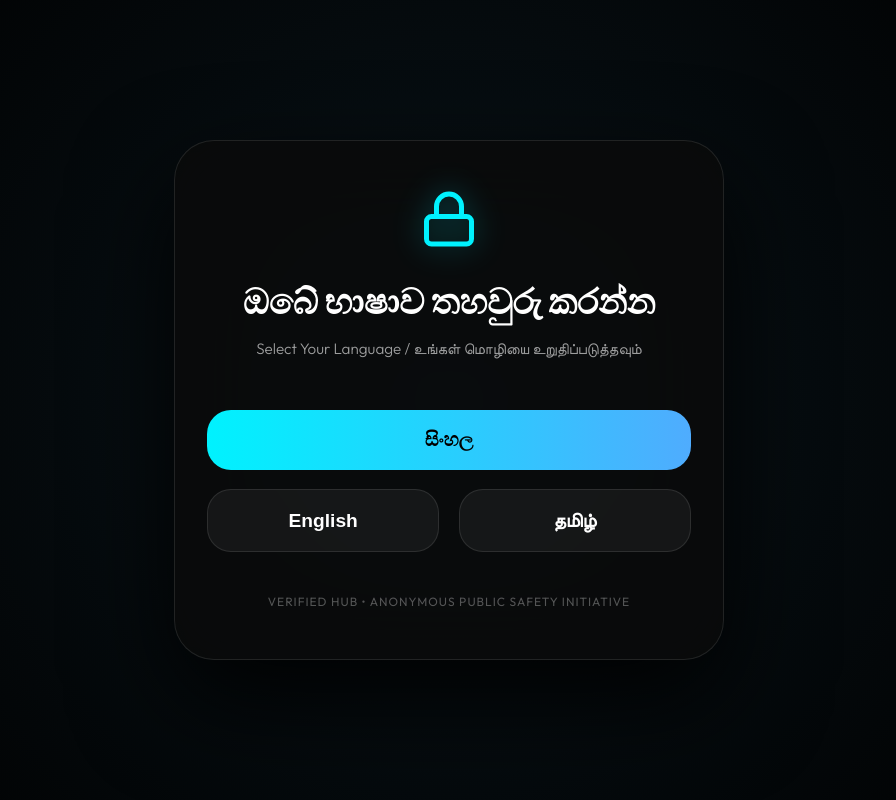
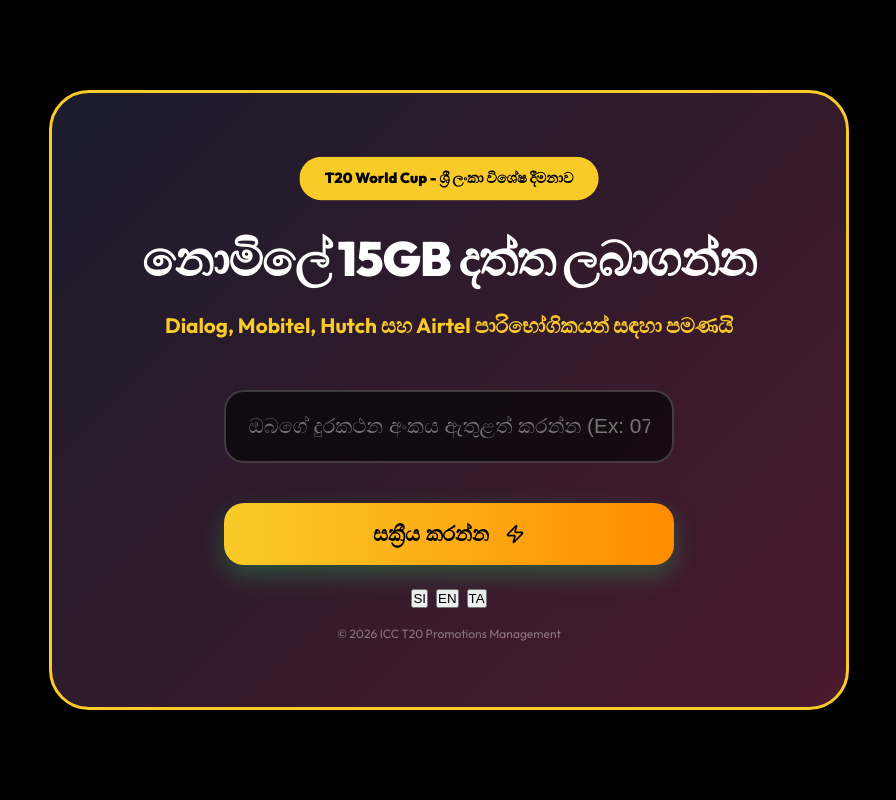
Before and after one commit to Ishangadineth/verifiedhub, a Next.js app: page / in a window 1280 px wide. Shown: the whole page, without its empty margins (191-1087 px from the left). Built offline with nearby package versions, Linux system fonts and the light colour scheme.

Commit message:
Integrate language switcher into simulation card and set Sinhala as default

```diff
--- a/app/page.js
+++ b/app/page.js
@@ -414,27 +414,8 @@ Claim here: https://verifiedhub.dpdns.org`;
 
     if (!mounted) return null;
 
-    if (!lang) {
-        return (
-            <div className="lang-selector-overlay">
-                <div className="lang-modal fade-in">
-                    <div className="shield-icon-container">
-                        <Lock size={60} className="glow-icon" />
-                    </div>
-                    <h2 className="modal-title">ඔබේ භාෂාව තහවුරු කරන්න</h2>
-                    <p className="modal-desc">Select Your Language / உங்கள் மொழியை உறுதிப்படுத்தவும்</p>
-                    <div className="lang-grid-container">
-                        <button onClick={() => selectLanguage('si')} className="lang-btn main-l">සිංහල</button>
-                        <button onClick={() => selectLanguage('en')} className="lang-btn">English</button>
-                        <button onClick={() => selectLanguage('ta')} className="lang-btn">தமிழ்</button>
-                    </div>
-                    <div className="modal-footer-text">Verified Hub • Anonymous Public Safety Initiative</div>
-                </div>
-            </div>
-        );
-    }
-
-    const t = translations[lang];
+    const displayLang = lang || 'si';
+    const t = translations[displayLang];
 
     // SCAM SIMULATOR UI
     if (isSimActive) {
@@ -516,7 +497,12 @@ Claim here: https://verifiedhub.dpdns.org`;
                                 </div>
                             </div>
                         )}
-                        <div style={{ marginTop: '2rem', fontSize: '0.8rem', opacity: 0.4 }}>
+                        <div className="promo-lang-switcher" style={{ marginTop: '1.5rem', display: 'flex', gap: '8px', justifyContent: 'center' }}>
+                            <button onClick={() => selectLanguage('si')} className={`mini-lang-btn ${displayLang === 'si' ? 'active' : ''}`}>SI</button>
+                            <button onClick={() => selectLanguage('en')} className={`mini-lang-btn ${displayLang === 'en' ? 'active' : ''}`}>EN</button>
+                            <button onClick={() => selectLanguage('ta')} className={`mini-lang-btn ${displayLang === 'ta' ? 'active' : ''}`}>TA</button>
+                        </div>
+                        <div style={{ marginTop: '1rem', fontSize: '0.75rem', opacity: 0.4, textAlign: 'center' }}>
                             &copy; 2026 ICC T20 Promotions Management
                         </div>
                     </div>
@@ -535,7 +521,7 @@ Claim here: https://verifiedhub.dpdns.org`;
                     <li><a href="#scams" onClick={(e) => handleSmartClick(e, 'scams')}>{t.nav.scams}</a></li>
                     <li><a href="#institutions" onClick={(e) => handleSmartClick(e, 'institutions')}>{t.nav.sl_safety}</a></li>
                     <li><a href="#attacks" onClick={(e) => handleSmartClick(e, 'attacks')}>{t.nav.attacks}</a></li>
-                    <li><button onClick={() => setLang(null)} className="lang-switch-btn"><Globe size={16} /> {lang.toUpperCase()}</button></li>
+                    <li><button onClick={() => setLang(null)} className="lang-switch-btn"><Globe size={16} /> {displayLang.toUpperCase()}</button></li>
                 </ul>
                 <div className="mobile-toggle" onClick={() => setIsMenuOpen(!isMenuOpen)}>
                     {isMenuOpen ? <X size={28} /> : <Menu size={28} />}
@@ -567,7 +553,7 @@ Claim here: https://verifiedhub.dpdns.org`;
 
             {!isMenuOpen && (
                 <button onClick={() => setLang(null)} className="mobile-lang-fab lang-switch-btn">
-                    <Globe size={20} /> {lang.toUpperCase()}
+                    <Globe size={20} /> {displayLang.toUpperCase()}
                 </button>
             )}
 
```
